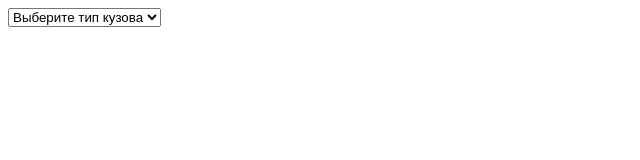
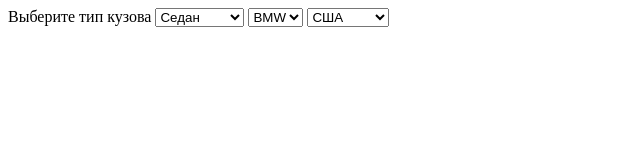
Before and after one commit to Singularitygr/git-form, a plain HTML site: page search.html in a window 1280 px wide. Shown: the whole page, without its empty margins (0-640 px from the left). Drawn offline with Linux system fonts and the light colour scheme.

Commit message:
search_ed1

```diff
--- a/search.html
+++ b/search.html
@@ -10,9 +10,24 @@
 
 <body>
     <form action="https://tests.fomenko.top/echo/index.php">
-        <select name="тип кузова">
-            <option>Выберите тип кузова</option>
+        <label for="type">Выберите тип кузова</label>
+        <select id="type" name="category_id">
             <option value="седан">Седан</option>
+            <option value="универсал">Универсал</option>
+            <option value="Хэтчбек">Хэтчбек</option>
+            <option value="Купе">Купе</option>
+        </select>
+        <select name="марка авто">
+            <option value="bmw">BMW</option>
+            <option value="audi">Audi</option>
+            <option value="kia">Kia</option>
+        </select>
+        <select name="Страна производитель">
+            <option value="usa">США</option>
+            <option value="germany">Германия</option>
+            <option value="korea">Корея</option>
+        </select>
+    </form>
 </body>
 
 </html>
```
